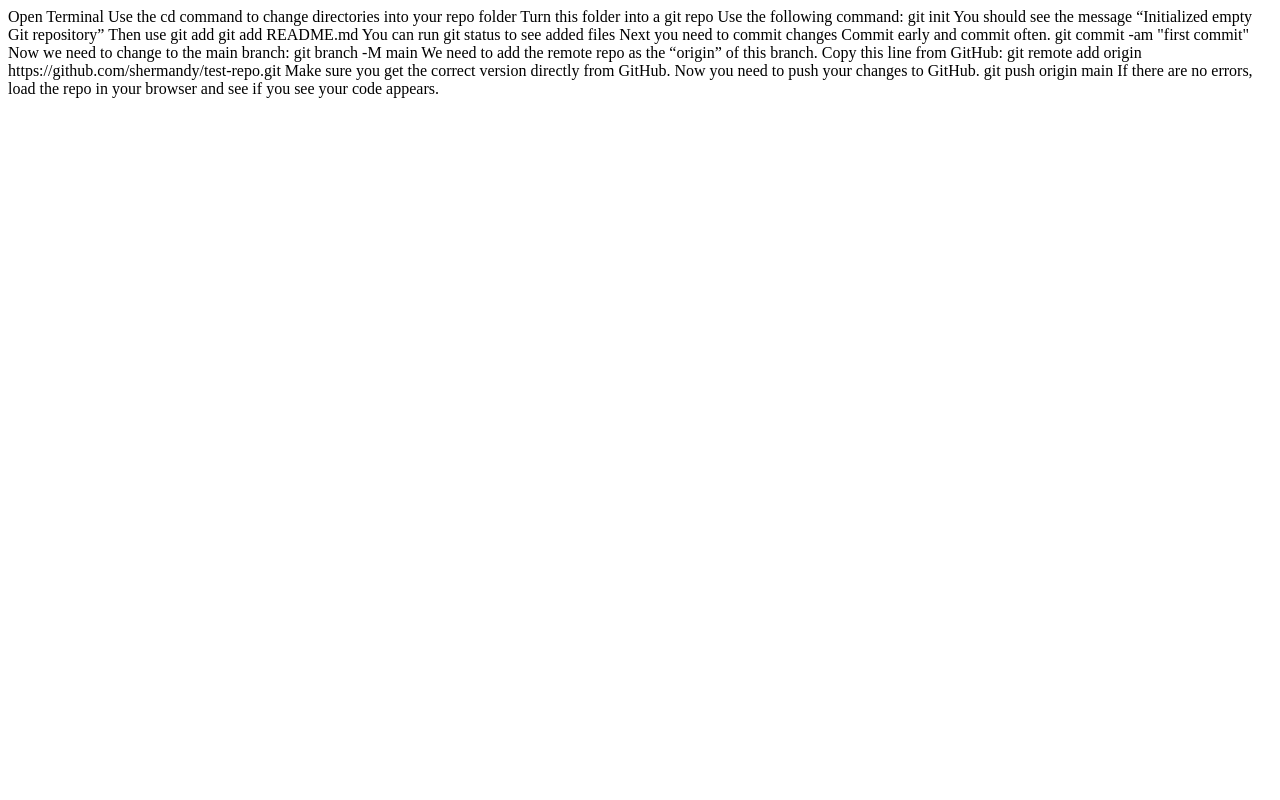
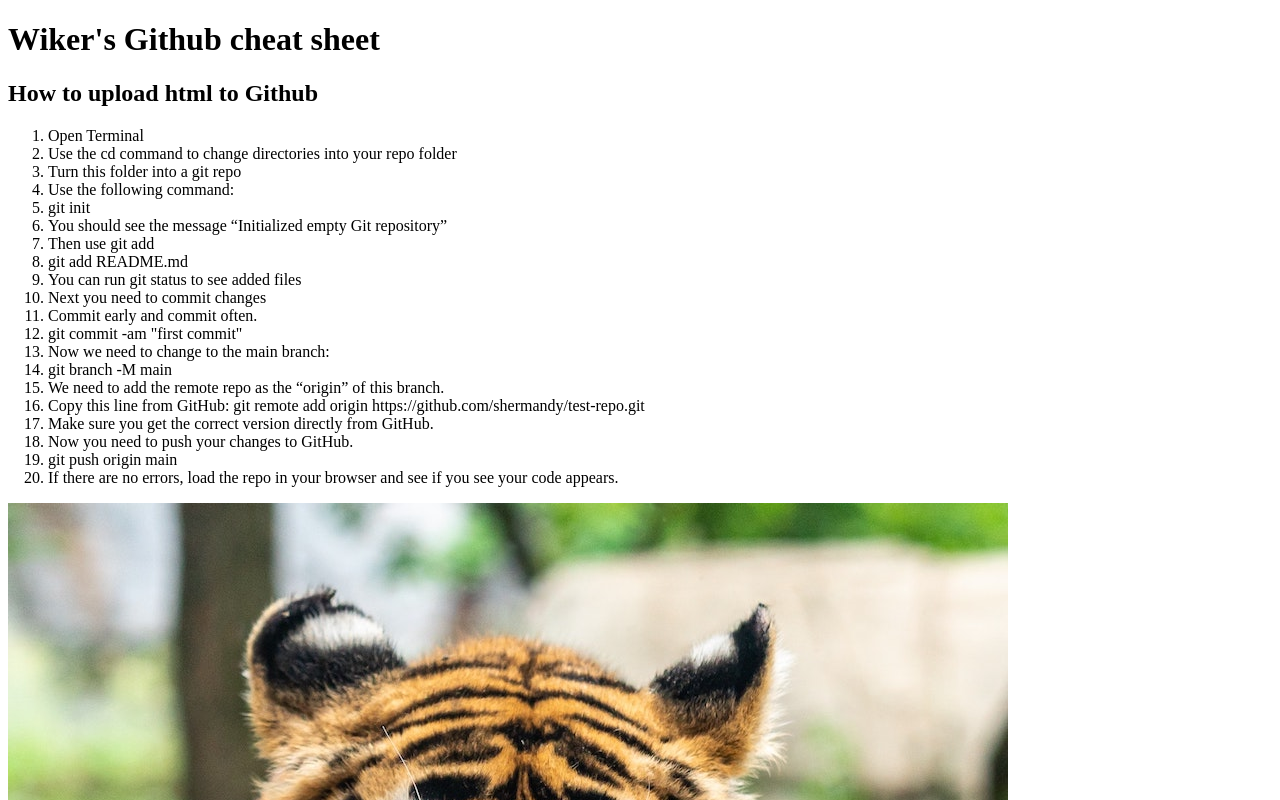
Before and after one commit to Wikerpedia99/Netlify-Assignment-Final, a plain HTML site: page index.html in a window 1280 px wide. Shown: the top 800 px of the page. Drawn offline with Linux system fonts and the light colour scheme.

Commit message:
added tiger image

```diff
--- a/index.html
+++ b/index.html
@@ -3,26 +3,35 @@
 <head>
 	<title>Wiker's Github cheat sheet</title>
 </head>
+<h1>Wiker's Github cheat sheet</h1>
+<h2>How to upload html to Github</h2>
 <body>
+	<p>
+		<ol>
+			<li>
 Open Terminal
-Use the cd command to change directories into your repo folder
-Turn this folder into a git repo
-Use the following command:
-git init
-You should see the message “Initialized empty Git repository”
-Then use git add
-git add README.md
-You can run git status to see added files
-Next you need to commit changes
-Commit early and commit often.
-git commit -am "first commit"
-Now we need to change to the main branch:
-git branch -M main
-We need to add the remote repo as the “origin” of this branch.
-Copy this line from GitHub: git remote add origin https://github.com/shermandy/test-repo.git
-Make sure you get the correct version directly from GitHub.
-Now you need to push your changes to GitHub.
-git push origin main
-If there are no errors, load the repo in your browser and see if you see your code appears.
+<li> Use the cd command to change directories into your repo folder
+<li>Turn this folder into a git repo
+<li>Use the following command:
+<li>git init
+<li>You should see the message “Initialized empty Git repository”
+<li>Then use git add
+<li>git add README.md
+<li>You can run git status to see added files
+<li>Next you need to commit changes
+<li>Commit early and commit often.
+<li>git commit -am "first commit"
+<li>Now we need to change to the main branch:
+<li>git branch -M main
+<li>We need to add the remote repo as the “origin” of this branch.
+<li>Copy this line from GitHub: git remote add origin https://github.com/shermandy/test-repo.git
+<li>Make sure you get the correct version directly from GitHub.
+<li>Now you need to push your changes to GitHub.
+<li>git push origin main
+<li>If there are no errors, load the repo in your browser and see if you see your code appears.
+</li>
+</ol>
+</p>
 </body>
+<img src="Tiger.jpg">
 </html>
--- a/style.css
+++ b/style.css
@@ -0,0 +1,12 @@
+body {
+background-color: purple;
+}
+
+p {
+	text-align: center;
+
+}
+
+ol {text-align: center;
+
+}
```
Also changed, not shown: Tiger.jpg (added), 1 other file.
